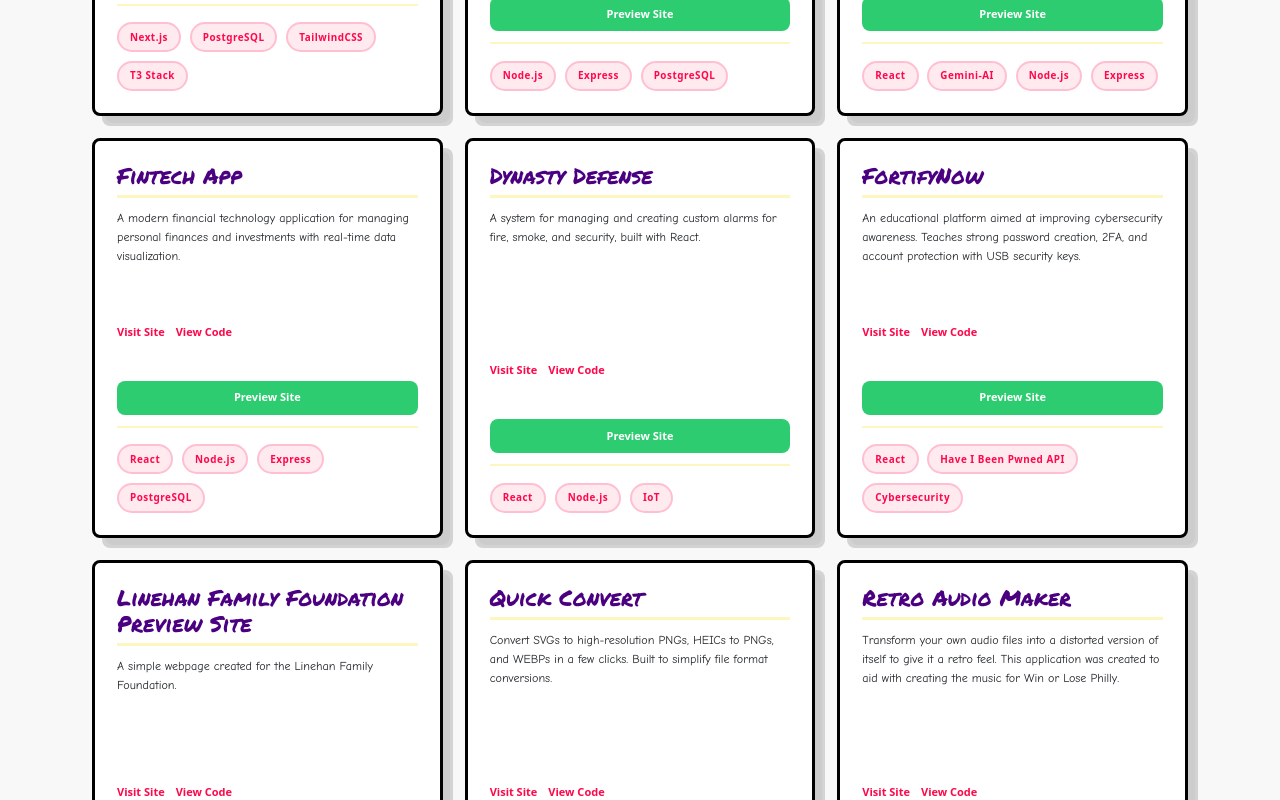
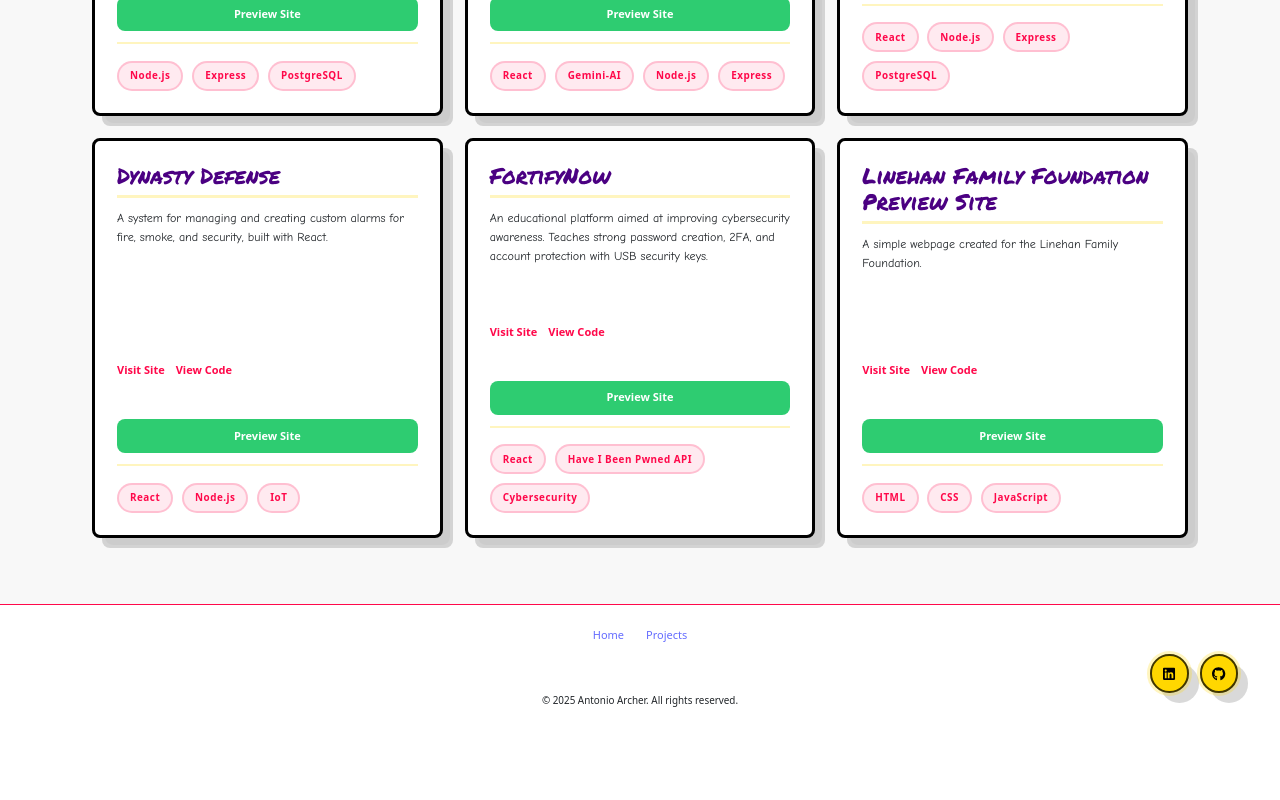
Before and after one commit to AD-Archer/AD-Archer, a React (Vite) app: page /projects in a window 1280 px wide. Shown: the part 980-1780 px from the top of the page. After the commit the page ends 1710 px from the top, so only its background shows below. Built offline with nearby package versions, Linux system fonts and the light colour scheme; no server answers.

Commit message:
Fix project render logic

```diff
--- a/src/components/github-components/GitHubProjects.jsx
+++ b/src/components/github-components/GitHubProjects.jsx
@@ -331,14 +331,6 @@ const projects = [
     repoLink: "https://github.com/AD-Archer/MoviesNoir",
   },
   {
-    title: "3D Land Music Player",
-    description: "A YouTube music player designed to play embedded YouTube playlists.",
-    techStack: ["React", "Node.js", "YouTube API"],
-    category: "Frontend Apps",
-    siteLink: "https://ad-archer.github.io/3d-land-player/",
-    repoLink: "https://github.com/AD-Archer/3d-land-player",
-  },
-  {
     title: "Win or Lose Philly",
     description: "A web-based game created to celebrate the 2025 Super Bowl, based off the joke that philly gets destroyed if we win or lose.",
     techStack: ["Node.js", "Express", "Phaser"],
@@ -402,13 +394,26 @@ const projects = [
     siteLink: "https://ad-archer.github.io/Linehan-Family-Foundation-Preview-Site/",
     repoLink: "https://github.com/AD-Archer/Linehan-Family-Foundation-Preview-Site",
   },
+
+
+];
+
+const hiddenProjects = [
   {
-    title: "Quick Convert",
-    description: "Convert SVGs to high-resolution PNGs, HEICs to PNGs, and WEBPs in a few clicks. Built to simplify file format conversions.",
-    techStack: ["Next.js", "File Conversion", "T3 Stack"],
+    title: "Qr Code Generator",
+    description: "Every should have their own QR Code Generator right, I Created this while creating the slides for OrangeField University",
+    techStack: ["JavaScript", "HTML"],
     category: "Utilities",
-    siteLink: "https://quick-convert-chi.vercel.app/",
-    repoLink: "https://github.com/AD-Archer/Quick-Convert",
+    siteLink: "https://ad-archer.github.io/Qr-code-generator/",
+    repoLink: "https://github.com/AD-Archer/Qr-code-generator",
+  },
+  {
+    title: "3D Land Music Player",
+    description: "A YouTube music player designed to play embedded YouTube playlists.",
+    techStack: ["React", "Node.js", "YouTube API"],
+    category: "Frontend Apps",
+    siteLink: "https://ad-archer.github.io/3d-land-player/",
+    repoLink: "https://github.com/AD-Archer/3d-land-player",
   },
   {
     title: "Retro Audio Maker",
@@ -418,51 +423,78 @@ const projects = [
     siteLink: "https://retroaudiomaker.vercel.app/",
     repoLink: "https://github.com/AD-Archer/retroaudiomaker",
   },
+  {
+    title: "Quick Convert",
+    description: "Convert SVGs to high-resolution PNGs, HEICs to PNGs, and WEBPs in a few clicks. Built to simplify file format conversions.",
+    techStack: ["Next.js", "File Conversion", "T3 Stack"],
+    category: "Utilities",
+    siteLink: "https://quick-convert-chi.vercel.app/",
+    repoLink: "https://github.com/AD-Archer/Quick-Convert",
+  },
 ];
 
 const GitHubProjects = () => {
   const { selectedTech, setAvailableTech, setSelectedTech } = useTechFilter();
   const [previewUrl, setPreviewUrl] = useState(null);
   const [hasSeenPreview, setHasSeenPreview] = useState(() => {
-    return localStorage.getItem('hasSeenPreview') === 'true';
+    return localStorage.getItem("hasSeenPreview") === "true";
   });
-  const [selectedCategory, setSelectedCategory] = useState(null); // State for category filter
+  const [selectedCategory, setSelectedCategory] = useState(null);
   const projectsRef = useRef(null);
 
   useEffect(() => {
-    const uniqueTech = [...new Set(projects.flatMap(project => project.techStack))].filter(tech => tech !== "");
+    // Get unique tech stack and set available tech
+    const uniqueTech = [
+      ...new Set(projects.flatMap((project) => project.techStack)),
+    ].filter((tech) => tech !== "");
     setAvailableTech(uniqueTech);
   }, [setAvailableTech]);
 
-  // Get unique categories for the filter
-  const categories = [...new Set(projects.map(project => project.category))];
+  // Get unique categories for the category filter
+  const categories = [ "Frontend Apps", "Full-stack Apps","Utilities"];
 
-  // Filter projects by selected category and tech stack
-  const filteredProjects = projects.filter(project => {
+  // Determine if any filter is applied (category or tech)
+  const filterApplied = selectedCategory || selectedTech;
+
+  // Filter regular projects based on selected category and tech stack
+  const filteredProjects = projects.filter((project) => {
     const matchesCategory = !selectedCategory || project.category === selectedCategory;
     const matchesTech = !selectedTech || project.techStack.includes(selectedTech);
     return matchesCategory && matchesTech;
   });
 
-  const displayProjects = filteredProjects.length > 0 ? filteredProjects : projects;
+  // Filter hidden projects only if a filter is applied; otherwise, keep hidden projects excluded.
+  const filteredHiddenProjects = filterApplied
+    ? hiddenProjects.filter((project) => {
+        const matchesCategory = !selectedCategory || project.category === selectedCategory;
+        const matchesTech = !selectedTech || project.techStack.includes(selectedTech);
+        return matchesCategory && matchesTech;
+      })
+    : [];
+
+  // If no filter is applied, show only regular projects.
+  // If a filter is active, include hidden projects that match the filter.
+  const displayProjects = filterApplied
+    ? [...filteredProjects, ...filteredHiddenProjects]
+    : projects;
 
   const handlePreviewClick = (project) => {
     setPreviewUrl(project.siteLink);
     Analytics.trackProjectPreview(project.title);
     if (!hasSeenPreview) {
       setHasSeenPreview(true);
-      localStorage.setItem('hasSeenPreview', 'true');
+      localStorage.setItem("hasSeenPreview", "true");
     }
   };
 
   const handleClosePreview = (e) => {
     e?.preventDefault();
     setPreviewUrl(null);
-    document.body.style.overflow = 'unset';
-    document.body.classList.remove('modal-open');
+    document.body.style.overflow = "unset";
+    document.body.classList.remove("modal-open");
 
     setTimeout(() => {
-      projectsRef.current?.scrollIntoView({ behavior: 'smooth' });
+      projectsRef.current?.scrollIntoView({ behavior: "smooth" });
     }, 100);
   };
 
@@ -483,7 +515,7 @@ const GitHubProjects = () => {
         >
           All
         </CategoryButton>
-        {categories.map(category => (
+        {categories.map((category) => (
           <CategoryButton
             key={category}
             isSelected={selectedCategory === category}
@@ -505,10 +537,18 @@ const GitHubProjects = () => {
             <ProjectTitle>{project.title}</ProjectTitle>
             <ProjectDescription>{project.description}</ProjectDescription>
             <ProjectLinks>
-              <ProjectLink href={project.siteLink} target="_blank" rel="noopener noreferrer">
+              <ProjectLink
+                href={project.siteLink}
+                target="_blank"
+                rel="noopener noreferrer"
+              >
                 Visit Site
               </ProjectLink>
-              <ProjectLink href={project.repoLink} target="_blank" rel="noopener noreferrer">
+              <ProjectLink
+                href={project.repoLink}
+                target="_blank"
+                rel="noopener noreferrer"
+              >
                 View Code
               </ProjectLink>
             </ProjectLinks>
@@ -523,11 +563,13 @@ const GitHubProjects = () => {
                   initial={{ scale: 0 }}
                   animate={{ scale: 1 }}
                   transition={{
-                    delay: index * 0.1 + (techIndex * 0.05),
+                    delay: index * 0.1 + techIndex * 0.05,
                     type: "spring",
                     stiffness: 200,
                   }}
-                  onClick={() => setSelectedTech(selectedTech === tech ? null : tech)}
+                  onClick={() =>
+                    setSelectedTech(selectedTech === tech ? null : tech)
+                  }
                 >
                   {tech}
                 </TechBadge>
@@ -549,7 +591,7 @@ const GitHubProjects = () => {
             initial={{ scale: 0.5 }}
             animate={{ scale: 1 }}
             exit={{ scale: 0.5 }}
-            onClick={e => e.stopPropagation()}
+            onClick={(e) => e.stopPropagation()}
           >
             {!hasSeenPreview && (
               <FirstTimeMessage
@@ -557,7 +599,9 @@ const GitHubProjects = () => {
                 animate={{ opacity: 1, y: 0 }}
                 transition={{ delay: 0.5 }}
               >
-                <p>Click outside the preview window or the button below to exit</p>
+                <p>
+                  Click outside the preview window or the button below to exit
+                </p>
               </FirstTimeMessage>
             )}
             <SitePreview
@@ -566,9 +610,7 @@ const GitHubProjects = () => {
               allow="accelerometer; autoplay; clipboard-write; encrypted-media; gyroscope; picture-in-picture"
               allowFullScreen
             />
-            <CloseButton onClick={handleClosePreview}>
-              Close Preview
-            </CloseButton>
+            <CloseButton onClick={handleClosePreview}>Close Preview</CloseButton>
           </ModalContent>
         </ModalOverlay>
       )}
@@ -576,4 +618,6 @@ const GitHubProjects = () => {
   );
 };
 
+
+
 export default GitHubProjects;
```
